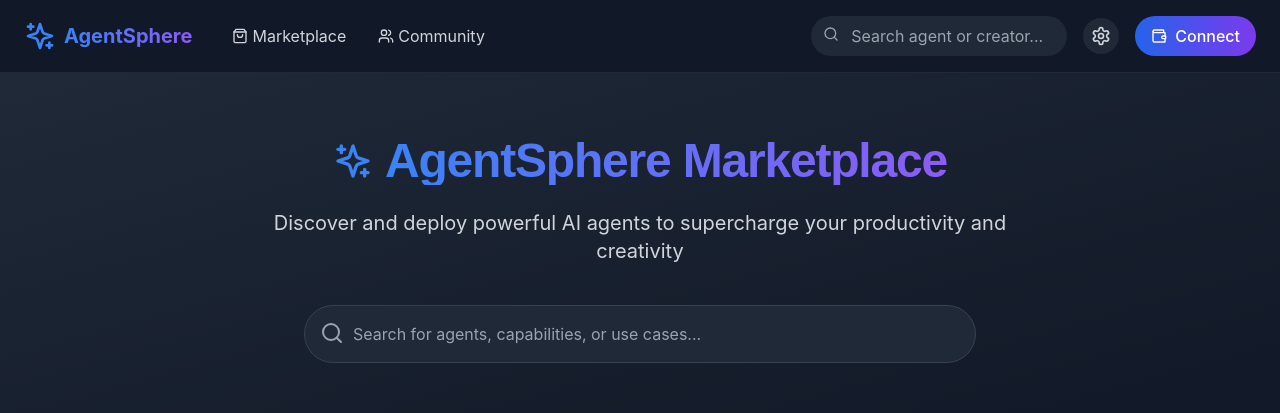
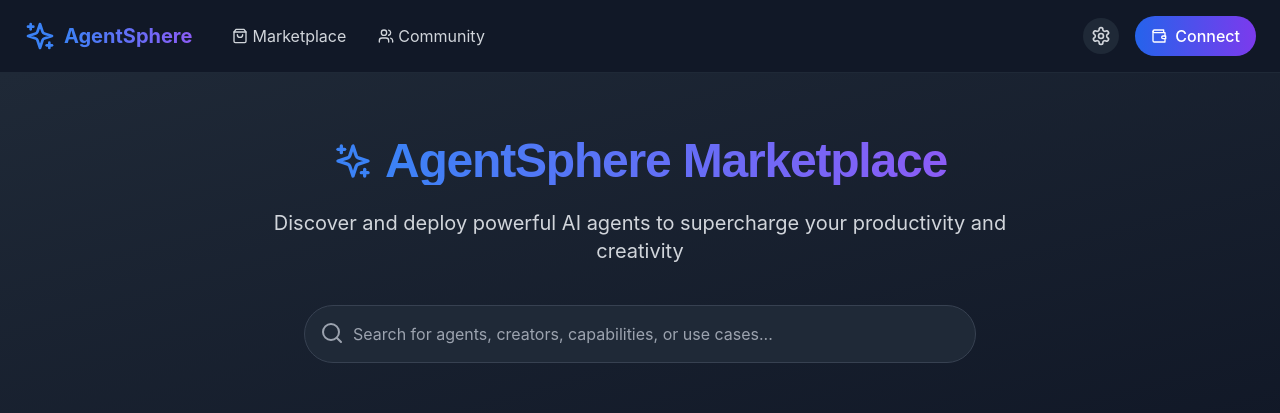
Before and after one commit to bobibulba/agent-sphere, a React (Vite) app: page /marketplace in a window 1280 px wide. Shown: the top 413 px of the page. Built offline with nearby package versions, Linux system fonts and the light colour scheme.

Commit message:
search bar fix

```diff
--- a/src/components/Navbar.tsx
+++ b/src/components/Navbar.tsx
@@ -1,6 +1,6 @@
 import React, { useState, useRef, useEffect } from 'react';
 import { Link, useLocation } from 'react-router-dom';
-import { Bot, Menu, X, Search, ChevronDown, Sparkles, Users, ShoppingBag, LogIn, Github, Mail, Wallet, User, LayoutDashboard, LogOut, Settings } from 'lucide-react';
+import { Bot, Menu, X, ChevronDown, Sparkles, Users, ShoppingBag, LogIn, Github, Mail, Wallet, User, LayoutDashboard, LogOut, Settings } from 'lucide-react';
 import { motion, AnimatePresence } from 'framer-motion';
 import { useWeb3 } from '../context/Web3Context';
 import DemoModeSwitch from './DemoModeSwitch';
@@ -110,16 +110,6 @@ const Navbar: React.FC = () => {
           </div>
 
           <div className="hidden md:flex items-center space-x-4">
-            {/* Always visible search bar */}
-            <div className="relative">
-              <input
-                type="text"
-                placeholder="Search agent or creator..."
-                className="bg-gray-800 text-white rounded-full py-2 pl-10 pr-4 w-64 focus:outline-none focus:ring-2 focus:ring-primary-400"
-              />
-              <Search className="absolute left-3 top-2.5 h-4 w-4 text-gray-400" />
-            </div>
-
             {/* Settings button */}
             <div className="relative" ref={settingsMenuRef}>
               <motion.button
@@ -260,15 +250,6 @@ const Navbar: React.FC = () => {
                 Community
               </Link>
 
-              <div className="relative mt-2">
-                <input
-                  type="text"
-                  placeholder="Search agent or creator..."
-                  className="bg-gray-800 text-white rounded-full py-2 pl-10 pr-4 w-full focus:outline-none focus:ring-2 focus:ring-primary-400"
-                />
-                <Search className="absolute left-3 top-2.5 h-4 w-4 text-gray-400" />
-              </div>
-
               <div className="bg-gray-800 p-3 rounded-lg">
                 <DemoModeSwitch />
                 {isDemoMode && (
--- a/src/pages/Marketplace.tsx
+++ b/src/pages/Marketplace.tsx
@@ -1,5 +1,5 @@
 import React, { useState, useEffect } from 'react';
-import { Search, Filter, ChevronDown, Heart, X, ChevronUp, Sparkles, Check } from 'lucide-react';
+import { Search, Filter, ChevronDown, Heart, X, ChevronUp, Sparkles } from 'lucide-react';
 import { motion, AnimatePresence } from 'framer-motion';
 import { Agent, SearchFilters, Category } from '../types';
 import { featuredAgents, trendingAgents, categories } from '../data/agents';
@@ -34,10 +34,12 @@ const Marketplace: React.FC = () => {
 
     // Filter by search query
     if (searchQuery) {
+      const lowerQuery = searchQuery.toLowerCase();
       results = results.filter(agent =>
-        agent.name.toLowerCase().includes(searchQuery.toLowerCase()) ||
-        agent.description.toLowerCase().includes(searchQuery.toLowerCase()) ||
-        agent.tags.some(tag => tag.toLowerCase().includes(searchQuery.toLowerCase()))
+        agent.name.toLowerCase().includes(lowerQuery) ||
+        agent.description.toLowerCase().includes(lowerQuery) ||
+        agent.creator.toLowerCase().includes(lowerQuery) || // Added creator search
+        agent.tags.some(tag => tag.toLowerCase().includes(lowerQuery))
       );
     }
 
@@ -191,7 +193,7 @@ const Marketplace: React.FC = () => {
               <div className="relative">
                 <input
                   type="text"
-                  placeholder="Search for agents, capabilities, or use cases..."
+                  placeholder="Search for agents, creators, capabilities, or use cases..."
                   className="w-full py-4 px-6 pl-12 rounded-full bg-gray-800 border border-gray-700 focus:outline-none focus:ring-2 focus:ring-primary-500 text-white"
                   value={searchQuery}
                   onChange={(e) => setSearchQuery(e.target.value)}
@@ -210,6 +212,7 @@ const Marketplace: React.FC = () => {
           <button
             className="w-full flex items-center justify-center space-x-2 bg-gray-800 hover:bg-gray-700 px-4 py-3 rounded-lg text-white transition"
             onClick={() => setIsMobileFilterOpen(!isMobileFilterOpen)}
+            type="button"
           >
             <Filter className="h-5 w-5" />
             <span>Filters</span>
@@ -232,6 +235,7 @@ const Marketplace: React.FC = () => {
                 <button
                   onClick={() => setIsMobileFilterOpen(false)}
                   className="text-gray-400 hover:text-white"
+                  type="button"
                 >
                   <X className="h-5 w-5" />
                 </button>
@@ -260,6 +264,7 @@ const Marketplace: React.FC = () => {
                   onClick={() => setIsFilterSidebarCollapsed(!isFilterSidebarCollapsed)}
                   className={`text-gray-400 hover:text-white flex items-center ${isFilterSidebarCollapsed ? 'mx-auto' : ''}`}
                   aria-label={isFilterSidebarCollapsed ? "Expand filters" : "Collapse filters"}
+                  type="button"
                 >
                   {isFilterSidebarCollapsed ? (
                     <Filter className="h-5 w-5" />
@@ -319,6 +324,7 @@ const Marketplace: React.FC = () => {
                     <button
                       onClick={() => setSelectedCategory(null)}
                       className="text-gray-400 hover:text-white"
+                      type="button"
                     >
                       <X className="h-4 w-4" />
                     </button>
@@ -331,6 +337,7 @@ const Marketplace: React.FC = () => {
                     <button
                       onClick={() => toggleUseCase(useCase)}
                       className="text-gray-400 hover:text-white"
+                      type="button"
                     >
                       <X className="h-4 w-4" />
                     </button>
@@ -340,6 +347,7 @@ const Marketplace: React.FC = () => {
                 <button
                   onClick={resetFilters}
                   className="text-primary-400 hover:text-primary-300 text-sm"
+                  type="button"
                 >
                   Clear all filters
                 </button>
@@ -444,6 +452,7 @@ const Marketplace: React.FC = () => {
                 <button
                   className="mt-4 px-4 py-2 bg-primary-500 hover:bg-primary-600 rounded-lg text-white transition"
                   onClick={resetFilters}
+                  type="button"
                 >
                   Reset Filters
                 </button>
```
